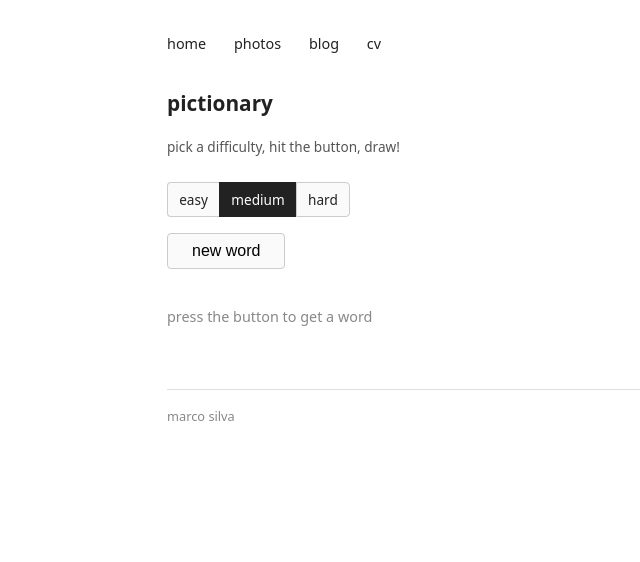
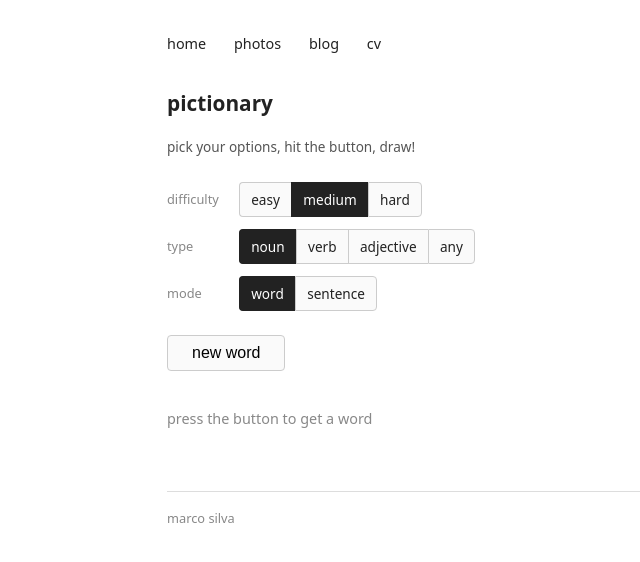
Before and after one commit to marco-silva0000/marco-silva.com, a Django app: template templates/tools/pictionary.html in a window 1280 px wide. Shown: the top 562 px of the page, without its empty margins (169-809 px from the left). Run offline with Django 5.2, Linux system fonts and the light colour scheme; the template is opened without the code that fills it, so the values that code supplies are empty.

Commit message:
pictionary: add word type filter, sentence mode, better ui

```diff
--- a/templates/tools/pictionary.html
+++ b/templates/tools/pictionary.html
@@ -3,33 +3,55 @@
 {% block title %}pictionary{% endblock %}
 
 {% block extra_css %}
-.diff-btn { display: inline-block; text-decoration: none; padding: 0.35rem 0.7rem; border: 1px solid #ccc; border-radius: 4px; color: #222; background: #fafafa; cursor: pointer; font-size: 0.85rem; }
-.diff-btn:hover { background: #eee; }
-.diff-btn.active { background: #222; color: #fff; border-color: #222; }
-.diff-group { display: inline-flex; margin-bottom: 1rem; }
-.diff-group .diff-btn { border-radius: 0; border-right-width: 0; }
-.diff-group .diff-btn:first-child { border-radius: 4px 0 0 4px; }
-.diff-group .diff-btn:last-child { border-radius: 0 4px 4px 0; border-right-width: 1px; }
+.pic-btn { display: inline-block; text-decoration: none; padding: 0.35rem 0.7rem; border: 1px solid #ccc; border-radius: 4px; color: #222; background: #fafafa; cursor: pointer; font-size: 0.85rem; }
+.pic-btn:hover { background: #eee; }
+.pic-btn.active { background: #222; color: #fff; border-color: #222; }
+.pic-group { display: inline-flex; }
+.pic-group .pic-btn { border-radius: 0; border-right-width: 0; }
+.pic-group .pic-btn:first-child { border-radius: 4px 0 0 4px; }
+.pic-group .pic-btn:last-child { border-radius: 0 4px 4px 0; border-right-width: 1px; }
+.pic-row { display: flex; gap: 0.75rem; flex-wrap: wrap; align-items: center; margin-bottom: 0.75rem; }
+.pic-label { font-size: 0.8rem; color: #888; min-width: 60px; }
 {% endblock %}
 
 {% block content %}
 <h1 style="font-size: 1.3rem; margin-bottom: 1rem;">pictionary</h1>
-<p style="font-size: 0.85rem; color: #555; margin-bottom: 1.5rem;">pick a difficulty, hit the button, draw!</p>
+<p style="font-size: 0.85rem; color: #555; margin-bottom: 1.5rem;">pick your options, hit the button, draw!</p>
 
-<div class="diff-group" id="diff-select">
-  <a class="diff-btn" data-d="easy" _="on click remove .active from .diff-btn then add .active to me then set #word-target.innerHTML to '...'">easy</a>
-  <a class="diff-btn active" data-d="medium" _="on click remove .active from .diff-btn then add .active to me then set #word-target.innerHTML to '...'">medium</a>
-  <a class="diff-btn" data-d="hard" _="on click remove .active from .diff-btn then add .active to me then set #word-target.innerHTML to '...'">hard</a>
+<div class="pic-row">
+  <span class="pic-label">difficulty</span>
+  <div class="pic-group" id="diff-select">
+    <a class="pic-btn" data-d="easy" _="on click remove .active from #diff-select .pic-btn then add .active to me">easy</a>
+    <a class="pic-btn active" data-d="medium" _="on click remove .active from #diff-select .pic-btn then add .active to me">medium</a>
+    <a class="pic-btn" data-d="hard" _="on click remove .active from #diff-select .pic-btn then add .active to me">hard</a>
+  </div>
 </div>
 
-<div style="margin-bottom: 1.5rem;">
+<div class="pic-row">
+  <span class="pic-label">type</span>
+  <div class="pic-group" id="cat-select">
+    <a class="pic-btn active" data-cat="noun" _="on click remove .active from #cat-select .pic-btn then add .active to me">noun</a>
+    <a class="pic-btn" data-cat="verb" _="on click remove .active from #cat-select .pic-btn then add .active to me">verb</a>
+    <a class="pic-btn" data-cat="adjective" _="on click remove .active from #cat-select .pic-btn then add .active to me">adjective</a>
+    <a class="pic-btn" data-cat="any" _="on click remove .active from #cat-select .pic-btn then add .active to me">any</a>
+  </div>
+</div>
+
+<div class="pic-row">
+  <span class="pic-label">mode</span>
+  <div class="pic-group" id="mode-select">
+    <a class="pic-btn active" data-mode="word" _="on click remove .active from #mode-select .pic-btn then add .active to me">word</a>
+    <a class="pic-btn" data-mode="sentence" _="on click remove .active from #mode-select .pic-btn then add .active to me">sentence</a>
+  </div>
+</div>
+
+<div style="margin: 1.5rem 0;">
   <button
     style="padding: 0.5rem 1.5rem; font-size: 1rem; cursor: pointer; border: 1px solid #ccc; border-radius: 4px; background: #fafafa;"
     hx-get="{% url 'tools:pictionary-word' %}"
     hx-target="#word-target"
     hx-swap="innerHTML"
-    hx-include="[data-d]"
-    _="on click set @hx-get to '{% url 'tools:pictionary-word' %}?d=' + (document.querySelector('.diff-btn.active').dataset.d)"
+    _="on click set my @hx-get to '{% url 'tools:pictionary-word' %}?d=' + (document.querySelector('#diff-select .active')?.dataset.d || 'medium') + '&cat=' + (document.querySelector('#cat-select .active')?.dataset.cat || 'noun') + '&mode=' + (document.querySelector('#mode-select .active')?.dataset.mode || 'word')"
     >
     new word
   </button>
```
Also changed, not shown: tools/pictionary.py (+18 -4 lines).
